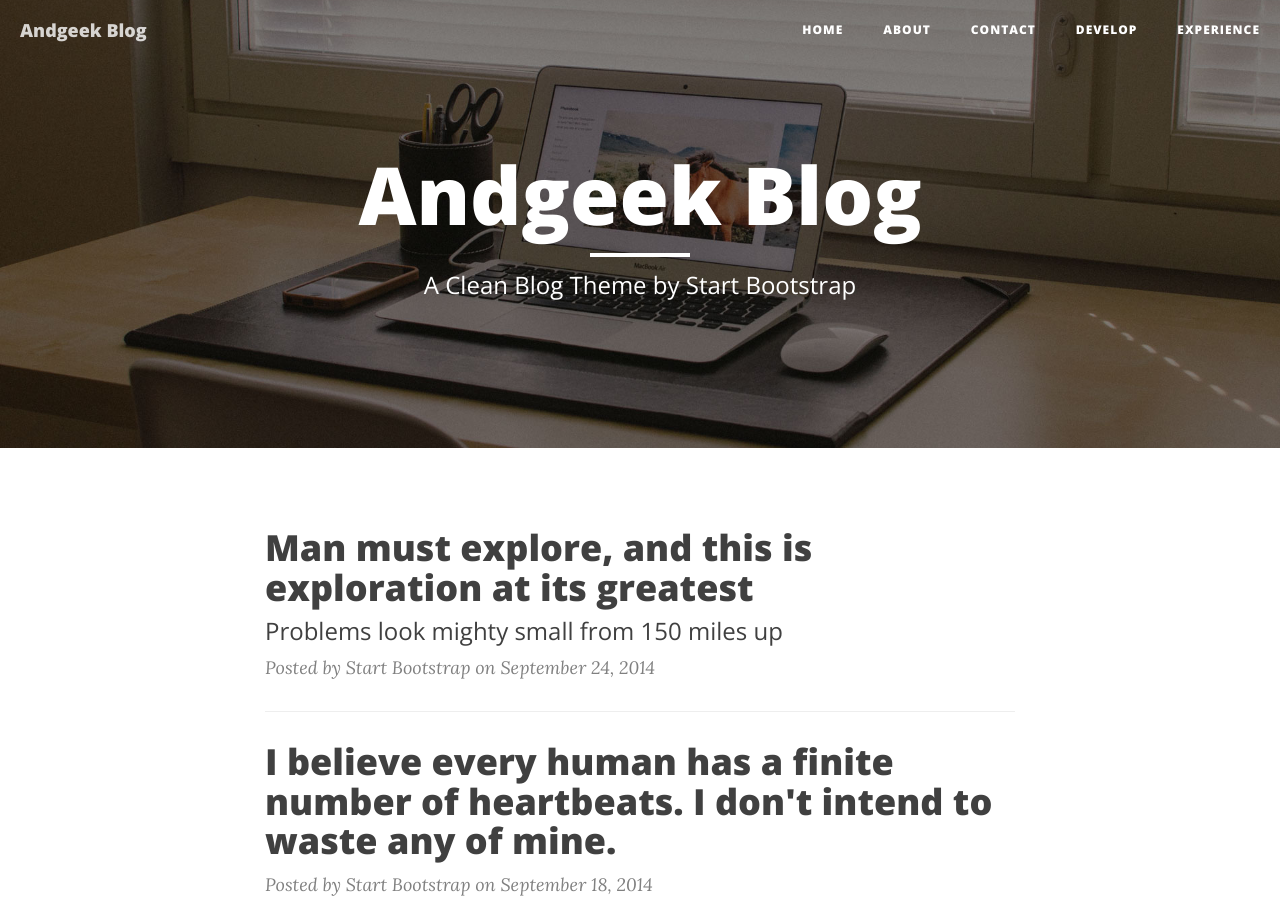
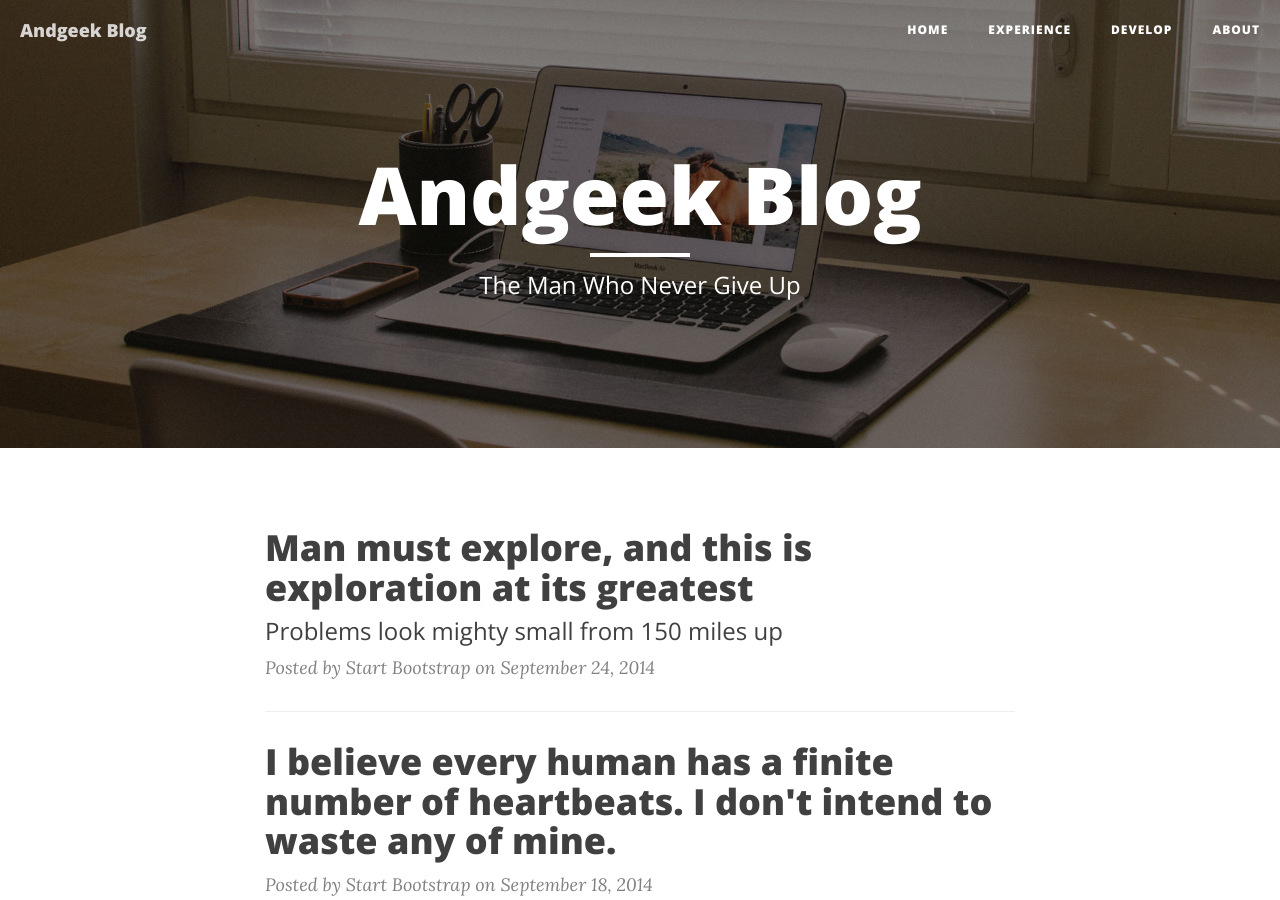
Before and after one commit to andgeek/angeek.github.io, a Jekyll site: the page built from index.html, in a window 1280 px wide and 900 px high. Built offline with Jekyll 4.4.1, drawn with Linux system fonts in a browser that asks for light colours; nearby versions of some CDN libraries; the list of posts is cut into pages by our own code.

Commit message:
udpate nav
udpate nav

```diff
--- a/_includes/nav.html
+++ b/_includes/nav.html
@@ -14,6 +14,21 @@
 
         <!-- Collect the nav links, forms, and other content for toggling -->
         <div class="collapse navbar-collapse" id="bs-example-navbar-collapse-1">
+		<ul class="nav navbar-nav navbar-right">
+                <li>
+                    <a href="/">Home</a>
+                </li>
+				<li>
+                    <a href="/experience/">experience</a>
+                </li>
+                <li>
+                    <a href="/develop/">develop</a>
+                </li>
+                <li>
+                    <a href="/about/">About</a>
+                </li>
+            </ul>
+		<!--
             <ul class="nav navbar-nav navbar-right">
                 <li>
                     <a href="{{ site.baseurl }}/">Home</a>
@@ -24,6 +39,7 @@
                 </li>
                 {% endif %}{% endfor %}
             </ul>
+		-->
         </div>
         <!-- /.navbar-collapse -->
     </div>
--- a/index.html
+++ b/index.html
@@ -1,6 +1,6 @@
 ---
 layout: page
-description: "A Clean Blog Theme by Start Bootstrap"
+description: "The Man Who Never Give Up"
 ---
 
 {% for post in paginator.posts %}
```
